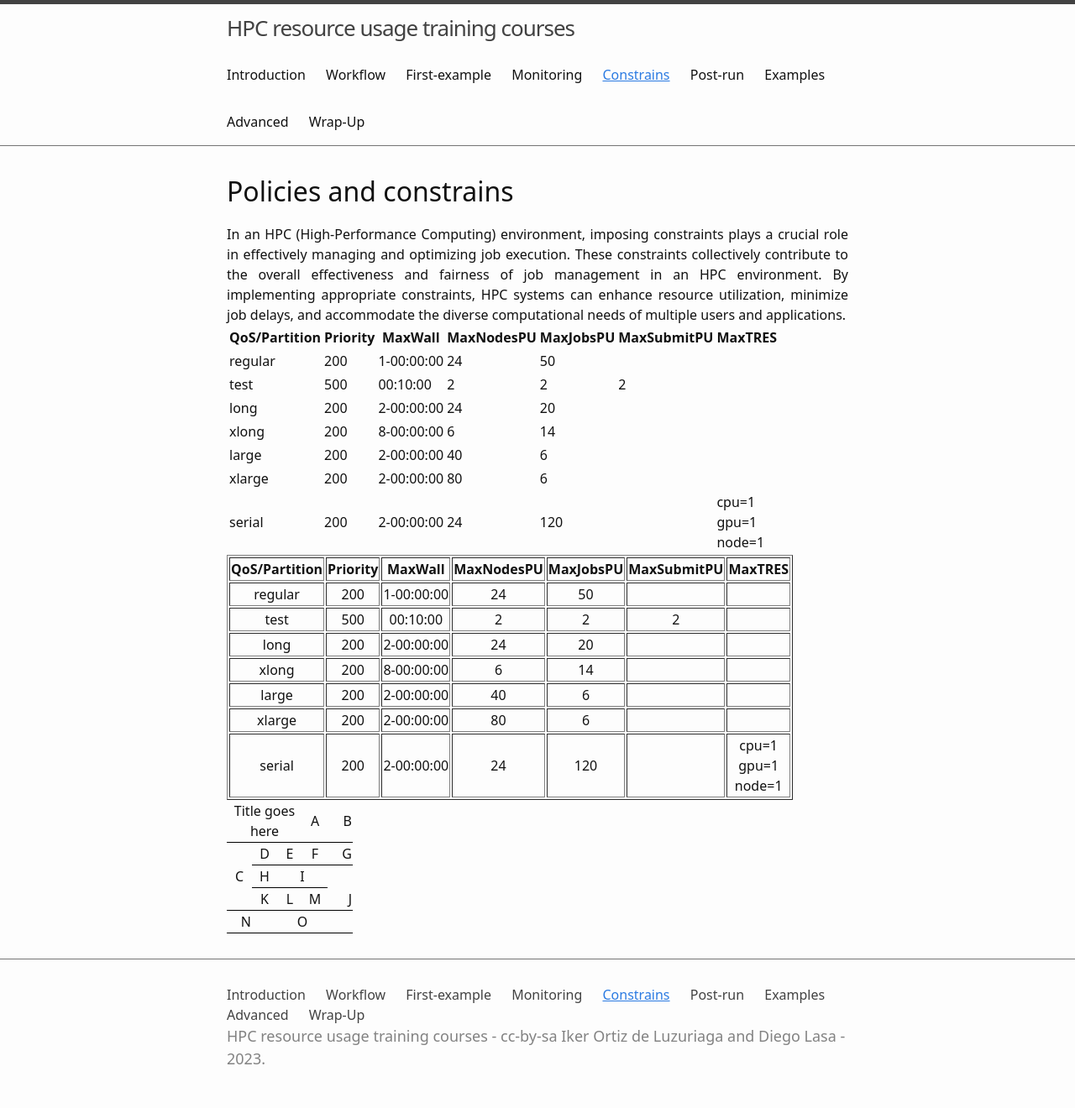
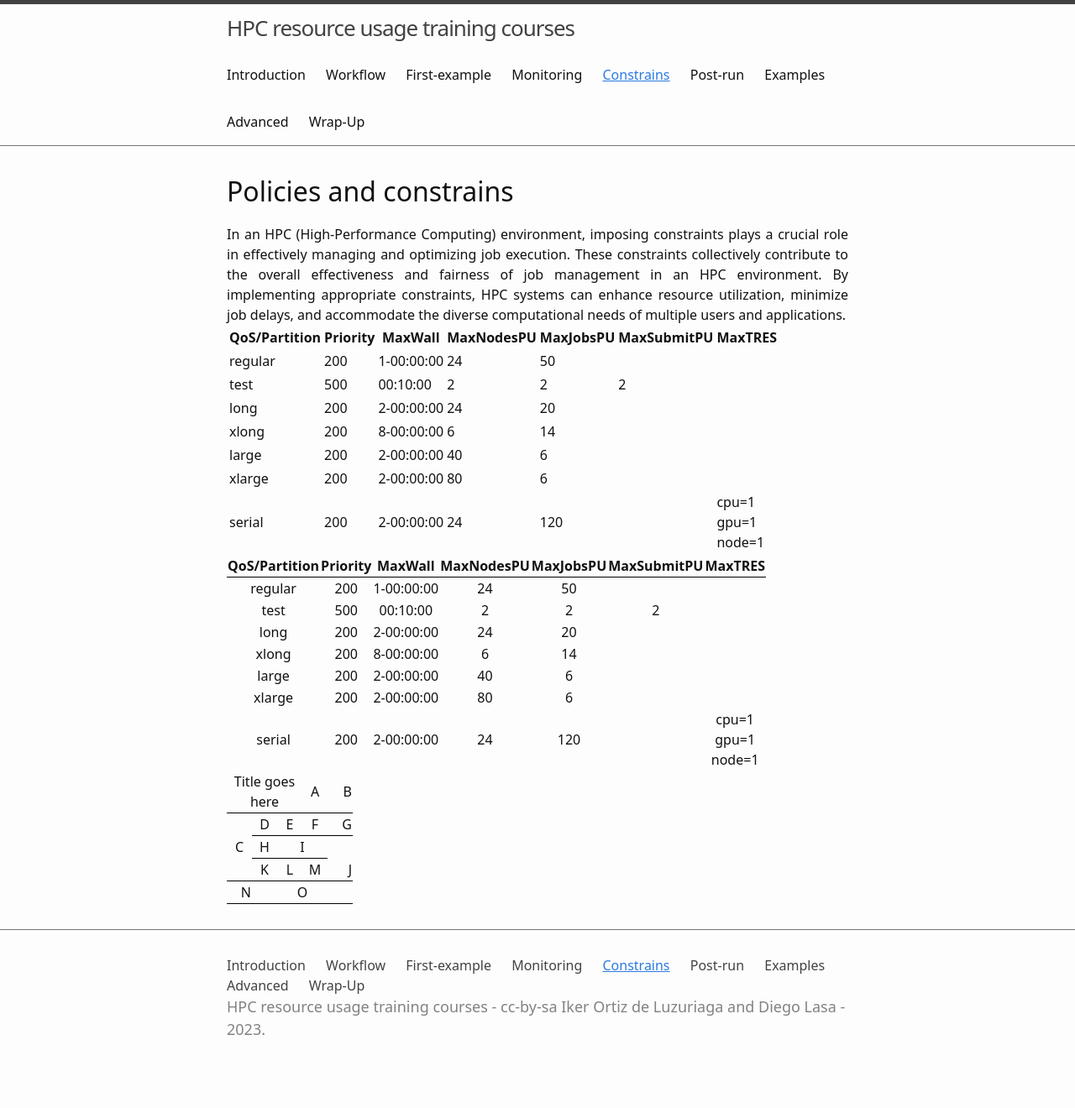
Before and after one commit to dipc-cc/slurm-training, a Jekyll site: the page built from 5_constrains.md, in a window 1280 px wide. Shown: the whole page at 84% size. Built offline with Jekyll 4.4.1, drawn with Linux system fonts in a browser that asks for light colours; some web fonts are replaced; after the commit the page ends 1285 px from its top, so only the background shows below that.

Commit message:
Creating Tables with border for 5.lesson

```diff
--- a/5_constrains.md
+++ b/5_constrains.md
@@ -20,15 +20,15 @@ In an HPC (High-Performance Computing) environment, imposing constraints plays a
 | serial        | 200      |  2-00:00:00  | 24         | 120         |             | cpu=1<br/>gpu=1<br/>node=1 |
 
 
-<table border="1" style="text-align: center">
+<table style="text-align: center; border-collapse: collapse;">
   <tr>
-    <th>QoS/Partition</th>
-    <th>Priority</th>
-    <th>MaxWall</th>
-    <th>MaxNodesPU</th>
-    <th>MaxJobsPU</th>
-    <th>MaxSubmitPU</th>
-    <th>MaxTRES</th>
+    <th style="border-bottom: 1px solid black;">QoS/Partition</th>
+    <th style="border-bottom: 1px solid black;">Priority</th>
+    <th style="border-bottom: 1px solid black;">MaxWall</th>
+    <th style="border-bottom: 1px solid black;">MaxNodesPU</th>
+    <th style="border-bottom: 1px solid black;">MaxJobsPU</th>
+    <th style="border-bottom: 1px solid black;">MaxSubmitPU</th>
+    <th style="border-bottom: 1px solid black;">MaxTRES</th>
   </tr>
   <tr>
     <td>regular</td>
```
